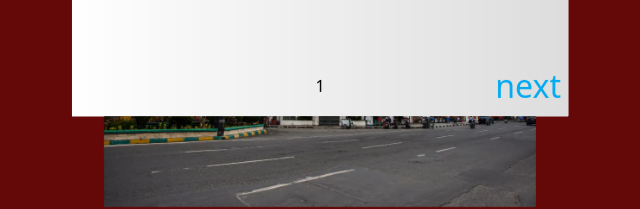
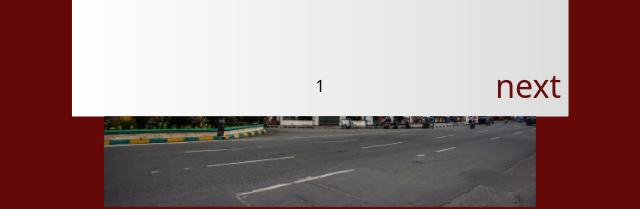
Before and after one commit to rav000/ipas_rewrite2, a plain HTML site: page index.html in a window 1280 px wide. In both pictures the pointer is over the element 1096 px from the left and 697 px from the top of the page. Shown: the part 612-821 px from the top of the page, without its empty margins (568-1208 px from the left). Drawn offline with Linux system fonts and the light colour scheme.

Commit message:
color change

```diff
--- a/shit.css
+++ b/shit.css
@@ -5,7 +5,7 @@
     text-decoration: none;
     border: none;
     outline: none;
-    font-family: system-ui, -apple-system, BlinkMacSystemFont, 'Open Sans', 'Helvetica Neue', sans-serif, arial
+    font-family: system-ui, -apple-system, BlinkMacSystemFont, 'Open Sans', 'Helvetica Neue', sans-serif, arial;
 }
 
 img {
@@ -172,7 +172,7 @@ body {
 }
 
 .nextprev-btn:hover {
-    color: #00abf0;
+    color: #640808;
 }
 
 .nextprev-btn.back {
```
